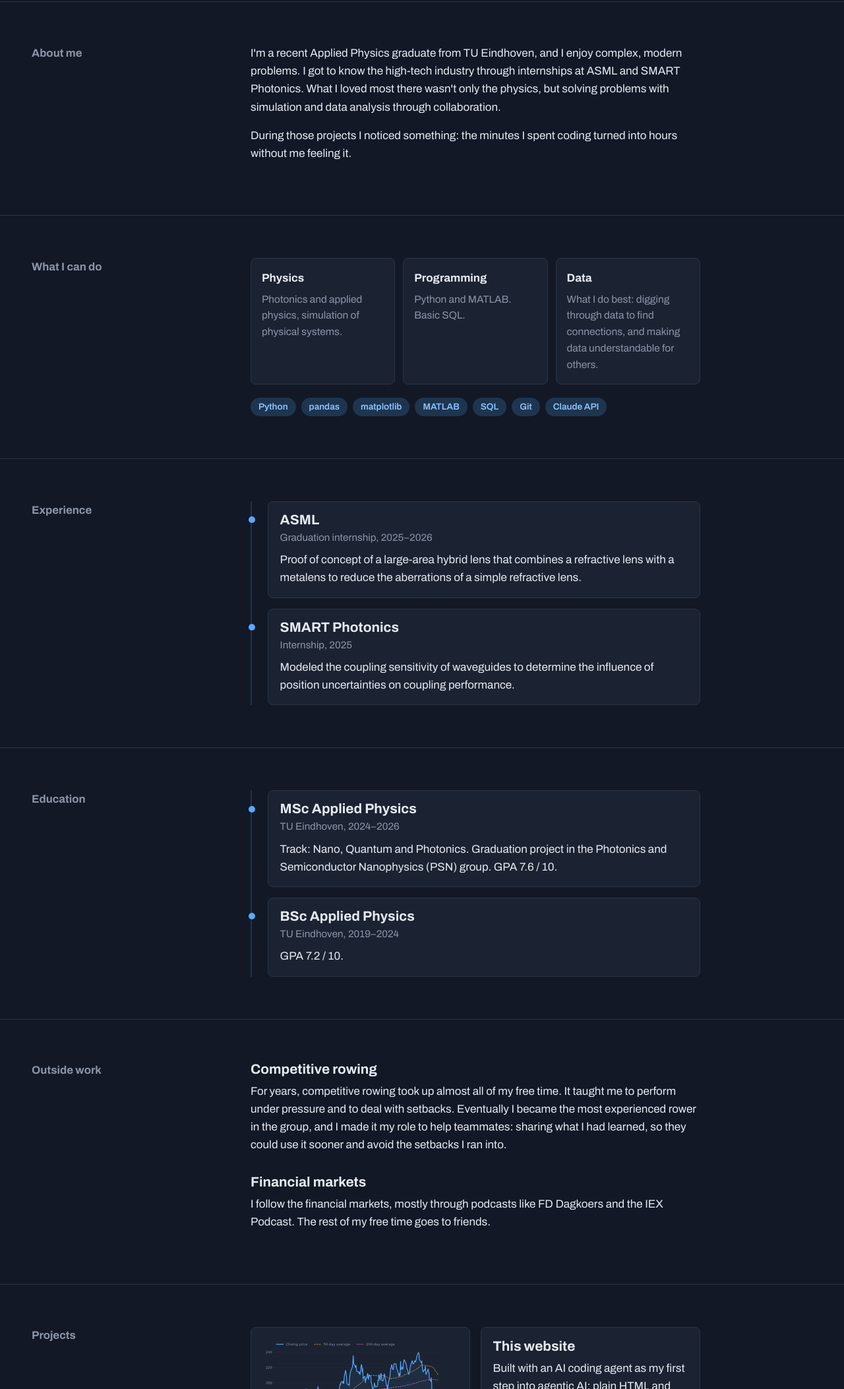
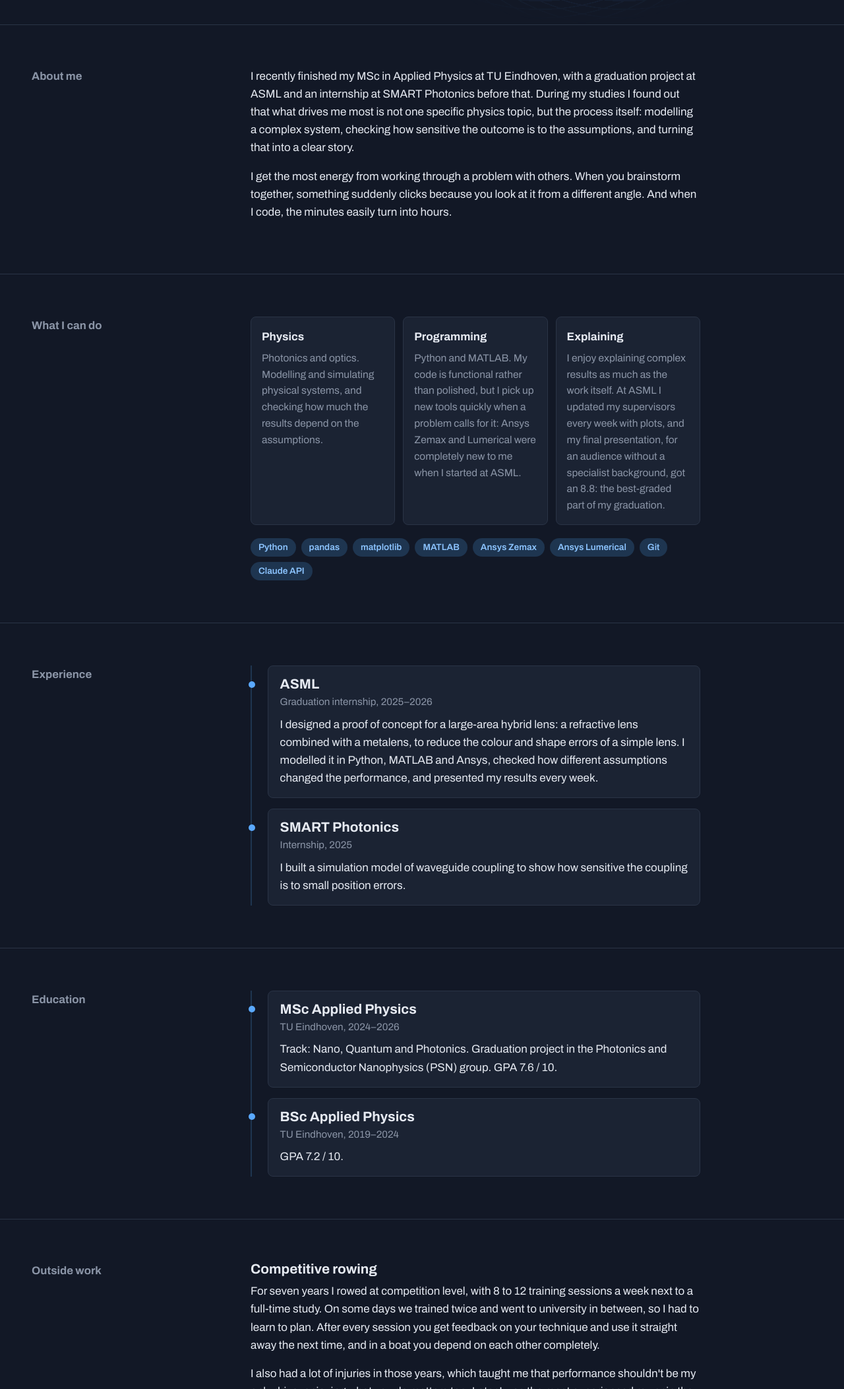
Before and after one commit to lauvanosch-ctrl/lauvanosch-ctrl.github.io, a plain HTML site: page index.html in a window 1280 px wide. Shown: the part 694-2800 px from the top of the page at 66% size. Drawn offline with Linux system fonts and the light colour scheme.

Commit message:
Rewrite the page text in my own voice
Hero, about, skills, experience, rowing, projects and closing line rewritten from my cover letters. SQL removed; Ansys tools added.

Co-Authored-By: Claude Sonnet 5.5 <noreply@anthropic.com>

```diff
--- a/index.html
+++ b/index.html
@@ -45,8 +45,8 @@
       <div class="hero-text">
         <h1>Laurens van Osch</h1>
         <p class="hero-lead">
-          Applied physicist from TU Eindhoven. I find the connections in data
-          and make them clear for others.
+          Applied physicist from TU Eindhoven. I model complex problems and
+          turn the results into a clear story that others can base a decision on.
         </p>
         <!-- Drie korte feiten, zodat de bovenkant meteen iets laat zien -->
         <ul class="facts">
@@ -63,15 +63,18 @@
       <h2>About me</h2>
       <div class="block-body">
         <p>
-          I'm a recent Applied Physics graduate from TU Eindhoven, and I enjoy
-          complex, modern problems. I got to know the high-tech industry through
-          internships at ASML and SMART Photonics. What I loved most there wasn't
-          only the physics, but solving problems with simulation and data
-          analysis through collaboration.
+          I recently finished my MSc in Applied Physics at TU Eindhoven, with a
+          graduation project at ASML and an internship at SMART Photonics before
+          that. During my studies I found out that what drives me most is not one
+          specific physics topic, but the process itself: modelling a complex
+          system, checking how sensitive the outcome is to the assumptions, and
+          turning that into a clear story.
         </p>
         <p>
-          During those projects I noticed something: the minutes I spent coding
-          turned into hours without me feeling it.
+          I get the most energy from working through a problem with others. When
+          you brainstorm together, something suddenly clicks because you look at
+          it from a different angle. And when I code, the minutes easily turn
+          into hours.
         </p>
       </div>
     </section>
@@ -83,17 +86,27 @@
         <dl class="skills">
           <div>
             <dt>Physics</dt>
-            <dd>Photonics and applied physics, simulation of physical systems.</dd>
+            <dd>
+              Photonics and optics. Modelling and simulating physical systems,
+              and checking how much the results depend on the assumptions.
+            </dd>
           </div>
           <div>
             <dt>Programming</dt>
-            <dd>Python and MATLAB. Basic SQL.</dd>
+            <dd>
+              Python and MATLAB. My code is functional rather than polished, but
+              I pick up new tools quickly when a problem calls for it: Ansys
+              Zemax and Lumerical were completely new to me when I started at
+              ASML.
+            </dd>
           </div>
           <div>
-            <dt>Data</dt>
+            <dt>Explaining</dt>
             <dd>
-              What I do best: digging through data to find connections, and
-              making data understandable for others.
+              I enjoy explaining complex results as much as the work itself. At
+              ASML I updated my supervisors every week with plots, and my final
+              presentation, for an audience without a specialist background, got
+              an 8.8: the best-graded part of my graduation.
             </dd>
           </div>
         </dl>
@@ -103,7 +116,8 @@
           <li>pandas</li>
           <li>matplotlib</li>
           <li>MATLAB</li>
-          <li>SQL</li>
+          <li>Ansys Zemax</li>
+          <li>Ansys Lumerical</li>
           <li>Git</li>
           <li>Claude API</li>
         </ul>
@@ -119,17 +133,19 @@
             <h3>ASML</h3>
             <p class="meta">Graduation internship, 2025–2026</p>
             <p>
-              Proof of concept of a large-area hybrid lens that combines a
-              refractive lens with a metalens to reduce the aberrations of a
-              simple refractive lens.
+              I designed a proof of concept for a large-area hybrid lens: a
+              refractive lens combined with a metalens, to reduce the colour and
+              shape errors of a simple lens. I modelled it in Python, MATLAB and
+              Ansys, checked how different assumptions changed the performance,
+              and presented my results every week.
             </p>
           </li>
           <li>
             <h3>SMART Photonics</h3>
             <p class="meta">Internship, 2025</p>
             <p>
-              Modeled the coupling sensitivity of waveguides to determine the
-              influence of position uncertainties on coupling performance.
+              I built a simulation model of waveguide coupling to show how
+              sensitive the coupling is to small position errors.
             </p>
           </li>
         </ul>
@@ -166,17 +182,27 @@
       <div class="block-body">
         <h3>Competitive rowing</h3>
         <p>
-          For years, competitive rowing took up almost all of my free time. It
-          taught me to perform under pressure and to deal with setbacks.
-          Eventually I became the most experienced rower in the group, and I
-          made it my role to help teammates: sharing what I had learned, so they
-          could use it sooner and avoid the setbacks I ran into.
+          For seven years I rowed at competition level, with 8 to 12 training
+          sessions a week next to a full-time study. On some days we trained
+          twice and went to university in between, so I had to learn to plan.
+          After every session you get feedback on your technique and use it
+          straight away the next time, and in a boat you depend on each other
+          completely.
+        </p>
+        <p>
+          I also had a lot of injuries in those years, which taught me that
+          performance shouldn't be my only drive; enjoying what you do matters
+          too. Later I was the most experienced rower in the group and made it my
+          role to help teammates avoid the setbacks I ran into. I also coached
+          groups of high school students during rowing courses.
         </p>
         <h3>Financial markets</h3>
         <p>
-          I follow the financial markets, mostly through podcasts like
-          FD Dagkoers and the IEX Podcast. The rest of my free time goes to
-          friends.
+          I follow the financial markets and business news, mostly through
+          podcasts like FD Dagkoers and the IEX Podcast. For three years I was
+          treasurer of Bètaroeien and took care of the budget and the annual
+          accounts. The rest of my free time goes to friends, and lately to these
+          projects.
         </p>
       </div>
     </section>
@@ -191,8 +217,10 @@
           <h3>Market briefing agent</h3>
           <p>
             A daily market briefing in Python. It fetches prices for my watchlist,
-            flags unusual moves with a z-score, and asks a Claude agent with web
-            search to explain why those funds moved, with sources.
+            flags unusual moves with a z-score, and lets a Claude agent with web
+            search find out why those funds moved, with sources. Python does the
+            maths and the AI only explains. I still check its claims against the
+            sources, because you can't just take the output over.
           </p>
           <p class="project-links">
             <a class="button" href="https://lauvanosch-ctrl.github.io/Market_briefing/briefing.html">Live briefing</a>
@@ -202,8 +230,9 @@
         <article class="project">
           <h3>This website</h3>
           <p>
-            Built with an AI coding agent as my first step into agentic AI:
-            plain HTML and CSS, hosted on GitHub Pages.
+            Plain HTML and CSS on GitHub Pages, built together with an AI coding
+            agent as my first step into agentic AI. It made me a lot faster, but
+            I still check and understand every change.
           </p>
           <p class="project-links">
             <a class="button button-ghost" href="https://github.com/lauvanosch-ctrl/lauvanosch-ctrl.github.io">Code on GitHub</a>
@@ -215,7 +244,7 @@
     <section class="looking" id="contact">
       <h2>What I'm looking for</h2>
       <p class="looking-text">
-        A role that challenges my analytical and quantitative skills.
+        A role where I work on complex problems with data, in a team.
       </p>
       <ul class="contact">
         <li>Email: <a href="mailto:lau.vanosch@gmail.com">lau.vanosch@gmail.com</a></li>
```
